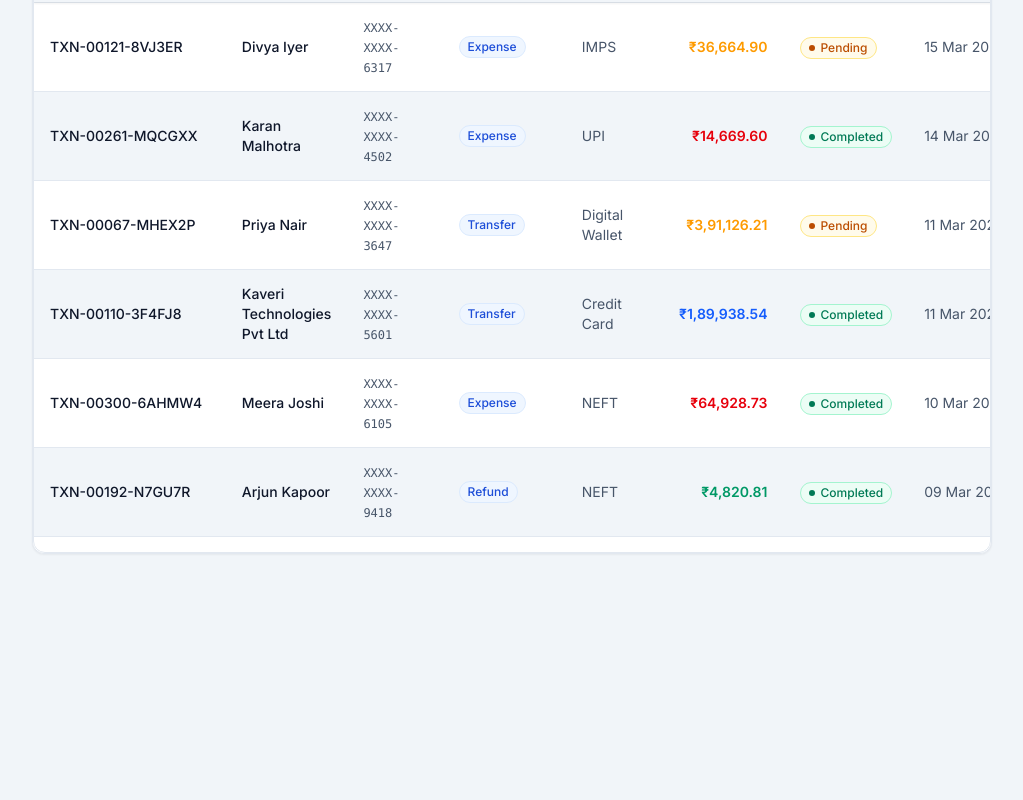
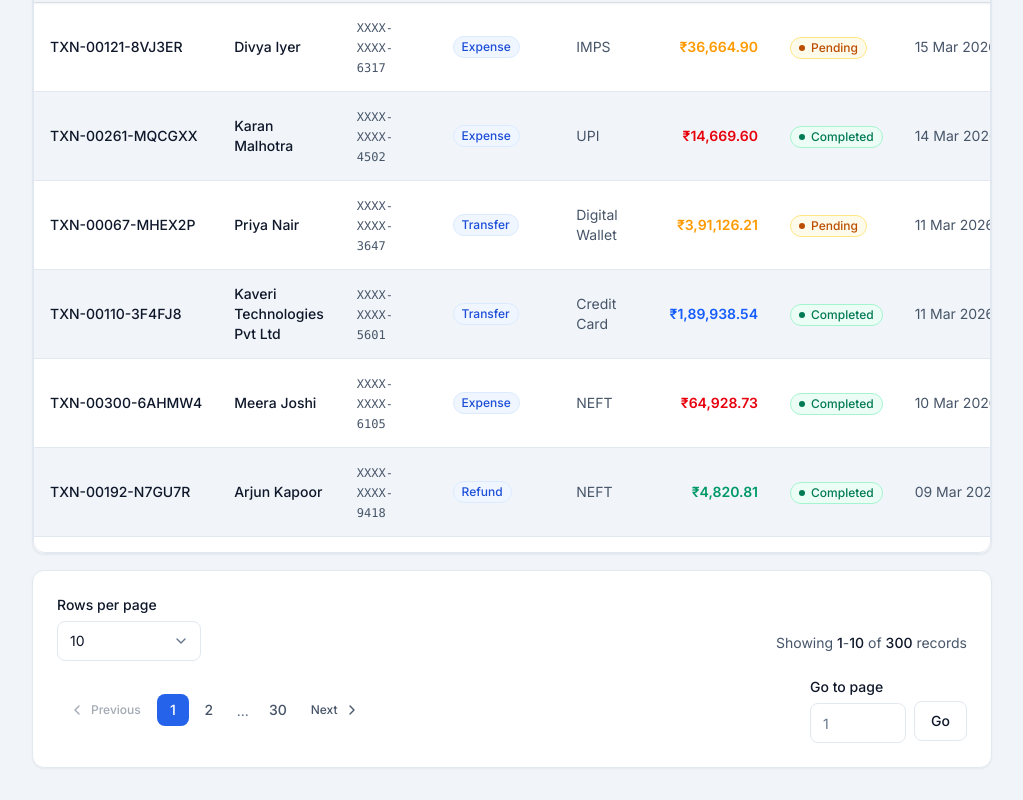
Before and after one commit to paruljamwal/Banking_Transaction_Dashboard, a React (Vite) app: page /transactions in a window 1280 px wide. Shown: the part 530-1330 px from the top of the page, without its empty margins (256-1279 px from the left). Before the commit the page ends 1116 px from the top, so only its background shows below. Built offline with nearby package versions, Linux system fonts and the light colour scheme.

Commit message:
feat: pagination addition

```diff
--- a/src/components/common/Pagination.jsx
+++ b/src/components/common/Pagination.jsx
@@ -1,6 +1,13 @@
+import { useState } from 'react'
 import { FiChevronLeft, FiChevronRight } from 'react-icons/fi'
 import { cn } from '@utils/cn'
 import Button from '@components/common/Button'
+import Select from '@components/common/Select'
+import Input from '@components/common/Input'
+import {
+  PAGE_SIZE_OPTIONS,
+  PAGINATION_LABELS,
+} from '@constants/pagination'
 
 function getPageRange(currentPage, totalPages, siblingCount = 1) {
   const totalNumbers = siblingCount * 2 + 3
@@ -43,29 +50,86 @@ function Pagination({
   currentPage,
   totalPages,
   onPageChange,
+  totalItems,
+  pageSize,
+  onPageSizeChange,
+  pageSizeOptions = PAGE_SIZE_OPTIONS,
+  startIndex,
+  endIndex,
+  showGoToPage = false,
+  showRowsPerPage = false,
+  showRangeInfo = false,
   siblingCount = 1,
   showPageInfo = true,
-  previousLabel = 'Prev',
-  nextLabel = 'Next',
+  previousLabel = PAGINATION_LABELS.PREVIOUS,
+  nextLabel = PAGINATION_LABELS.NEXT,
   className,
 }) {
+  const [goToValue, setGoToValue] = useState('')
+
   if (totalPages <= 0) return null
 
   const pages = getPageRange(currentPage, totalPages, siblingCount)
   const canGoPrev = currentPage > 1
   const canGoNext = currentPage < totalPages
 
+  const rangeStart = totalItems === 0 ? 0 : startIndex
+  const rangeEnd = totalItems === 0 ? 0 : endIndex
+
+  const handleGoToPage = () => {
+    const pageNum = Number.parseInt(goToValue, 10)
+
+    if (
+      !Number.isNaN(pageNum) &&
+      pageNum >= 1 &&
+      pageNum <= totalPages
+    ) {
+      onPageChange(pageNum)
+      setGoToValue('')
+    }
+  }
+
+  const pageSizeSelectOptions = pageSizeOptions.map((option) => ({
+    value: String(option.value),
+    label: option.label,
+  }))
+
   return (
     <nav
       aria-label="Pagination"
-      className={cn(
-        'flex flex-col items-center justify-between gap-4 sm:flex-row',
-        className,
+      className={cn('flex flex-col gap-4', className)}
+    >
+      {(showRowsPerPage || showRangeInfo) && (
+        <div className="flex flex-col gap-3 sm:flex-row sm:items-end sm:justify-between">
+          {showRowsPerPage && onPageSizeChange && (
+            <Select
+              label={PAGINATION_LABELS.ROWS_PER_PAGE}
+              value={String(pageSize)}
+              onChange={(e) => onPageSizeChange(Number(e.target.value))}
+              options={pageSizeSelectOptions}
+              placeholder=""
+              wrapperClassName="w-full sm:w-36"
+            />
           )}
-    >
-      {showPageInfo && (
+
+          {showRangeInfo && totalItems !== undefined && (
+            <p className="text-sm text-text-secondary sm:pb-2">
+              Showing{' '}
+              <span className="font-medium text-text">{rangeStart}</span>-
+              <span className="font-medium text-text">{rangeEnd}</span> of{' '}
+              <span className="font-medium text-text">{totalItems}</span>{' '}
+              records
+            </p>
+          )}
+        </div>
+      )}
+
+      <div className="flex flex-col items-center justify-between gap-4 lg:flex-row">
+        <div className="flex w-full flex-col items-center gap-3 sm:flex-row sm:justify-center lg:justify-start">
+          {showPageInfo && !showRangeInfo && (
             <p className="text-sm text-text-secondary">
-          Page <span className="font-medium text-text">{currentPage}</span> of{' '}
+              Page <span className="font-medium text-text">{currentPage}</span>{' '}
+              of{' '}
               <span className="font-medium text-text">{totalPages}</span>
             </p>
           )}
@@ -87,7 +151,10 @@ function Pagination({
                 if (typeof page === 'string') {
                   return (
                     <li key={`${page}-${index}`}>
-                  <span className="px-2 text-sm text-muted" aria-hidden="true">
+                      <span
+                        className="px-2 text-sm text-muted"
+                        aria-hidden="true"
+                      >
                         ...
                       </span>
                     </li>
@@ -129,6 +196,33 @@ function Pagination({
               <span className="hidden sm:inline">{nextLabel}</span>
             </Button>
           </div>
+        </div>
+
+        {showGoToPage && (
+          <form
+            className="flex w-full items-end gap-2 sm:w-auto"
+            onSubmit={(e) => {
+              e.preventDefault()
+              handleGoToPage()
+            }}
+          >
+            <Input
+              label={PAGINATION_LABELS.GO_TO_PAGE}
+              type="number"
+              min="1"
+              max={totalPages}
+              value={goToValue}
+              onChange={(e) => setGoToValue(e.target.value)}
+              placeholder={String(currentPage)}
+              wrapperClassName="w-full sm:w-24"
+              aria-label={PAGINATION_LABELS.GO_TO_PAGE}
+            />
+            <Button type="submit" variant="secondary" size="md" className="mb-0.5">
+              {PAGINATION_LABELS.GO}
+            </Button>
+          </form>
+        )}
+      </div>
     </nav>
   )
 }
--- a/src/constants/pagination.js
+++ b/src/constants/pagination.js
@@ -1,20 +1,22 @@
 export const PAGINATION = {
   DEFAULT_PAGE: 1,
   DEFAULT_PAGE_SIZE: 10,
-  MIN_PAGE_SIZE: 5,
+  MIN_PAGE_SIZE: 10,
   MAX_PAGE_SIZE: 100,
 }
 
 export const PAGE_SIZE_OPTIONS = [
-  { label: '5 per page', value: 5 },
-  { label: '10 per page', value: 10 },
-  { label: '25 per page', value: 25 },
-  { label: '50 per page', value: 50 },
-  { label: '100 per page', value: 100 },
+  { label: '10', value: 10 },
+  { label: '20', value: 20 },
+  { label: '50', value: 50 },
+  { label: '100', value: 100 },
 ]
 
 export const PAGINATION_LABELS = {
   PREVIOUS: 'Previous',
   NEXT: 'Next',
-  PAGE_INFO: 'Page {current} of {total}',
+  ROWS_PER_PAGE: 'Rows per page',
+  GO_TO_PAGE: 'Go to page',
+  GO: 'Go',
+  SHOWING_RANGE: 'Showing {start}-{end} of {total} records',
 }
--- a/src/pages/TransactionsPage.jsx
+++ b/src/pages/TransactionsPage.jsx
@@ -1,11 +1,14 @@
 import PageContainer from '@components/common/PageContainer'
 import PageHeader from '@components/common/PageHeader'
 import SearchBar from '@components/common/SearchBar'
+import Card from '@components/common/Card'
+import Pagination from '@components/common/Pagination'
 import { TransactionsTable, TransactionFilters } from '@components/transactions'
 import { transactions } from '@data/transactions'
 import { TRANSACTION_SEARCH_FIELDS } from '@constants/transactionSearch'
 import { useSearch } from '@hooks/useSearch'
 import { useTransactionFilters } from '@hooks/useTransactionFilters'
+import { usePagination } from '@hooks/usePagination'
 
 function TransactionsPage() {
   const {
@@ -31,6 +34,18 @@ function TransactionsPage() {
     fields: TRANSACTION_SEARCH_FIELDS,
     debounceMs: 300,
   })
+
+  const {
+    data: paginatedTransactions,
+    page,
+    pageSize,
+    totalItems,
+    totalPages,
+    startIndex,
+    endIndex,
+    setPage,
+    setPageSize,
+  } = usePagination(results)
 
   const showNoResults = (hasQuery || isFiltered) && !hasResults
 
@@ -79,7 +94,7 @@ function TransactionsPage() {
         />
 
         <TransactionsTable
-          transactions={results}
+          transactions={paginatedTransactions}
           searchQuery={query}
           showNoResults={showNoResults}
           noResultsMessage={
@@ -88,6 +103,25 @@ function TransactionsPage() {
               : 'No transactions match the applied filters. Try adjusting your filters.'
           }
         />
+
+        {!showNoResults && totalItems > 0 && (
+          <Card padding="md">
+            <Pagination
+              currentPage={page}
+              totalPages={totalPages}
+              onPageChange={setPage}
+              totalItems={totalItems}
+              pageSize={pageSize}
+              onPageSizeChange={setPageSize}
+              startIndex={startIndex}
+              endIndex={endIndex}
+              showRowsPerPage
+              showRangeInfo
+              showGoToPage
+              showPageInfo={false}
+            />
+          </Card>
+        )}
       </div>
     </PageContainer>
   )
```
Lines whose indentation alone changed are shown as unchanged.
